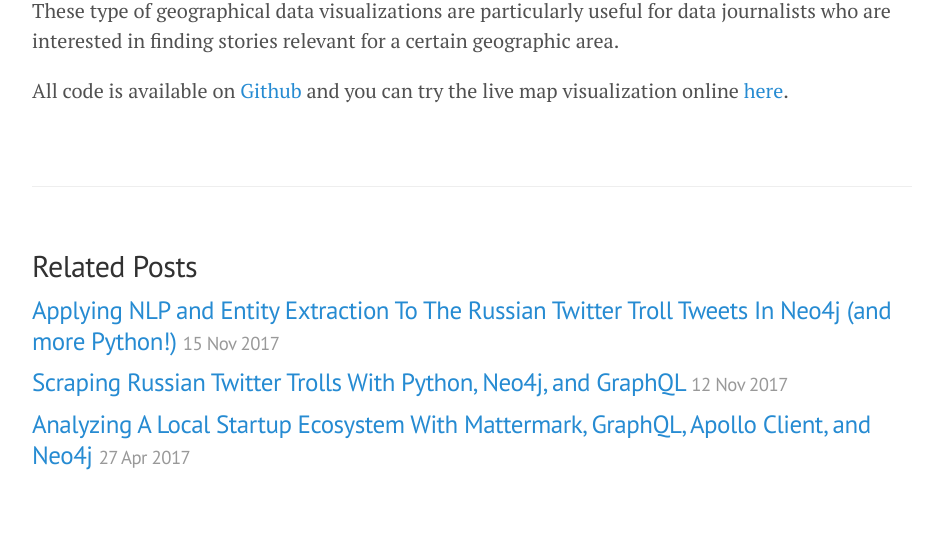
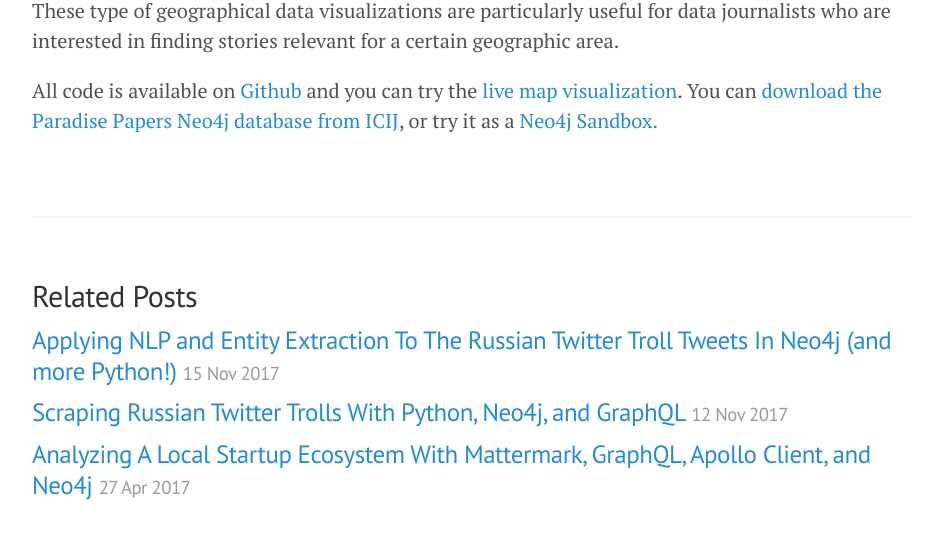
Before and after one commit to johnymontana/johnymontana.github.io, a Jekyll site: the page built from _posts/2017-11-28-geocoding-paradise-papers-neo4j-spatial-visualization.md, in a window 1280 px wide and 900 px high, scrolled down 14474 px, cut to the strip 339-878 px from the top of the window. Shown: the whole strip, without its empty margins (168-1111 px from the left). Built offline with Jekyll 4.4.1, drawn with Linux system fonts in a browser that asks for light colours; comment, search, counter and statistics services are not loaded.

Commit message:
add some links

```diff
--- a/_posts/2017-11-28-geocoding-paradise-papers-neo4j-spatial-visualization.md
+++ b/_posts/2017-11-28-geocoding-paradise-papers-neo4j-spatial-visualization.md
@@ -473,7 +473,7 @@ And we can also explore the markers to find officers and connected offshore lega
 These type of geographical data visualizations are particularly useful for data journalists who are interested in finding stories relevant for a certain geographic area.
 
 
-All code is available on [Github](https://github.com/johnymontana/pp-viz) and you can try the live map visualization online [here](http://www.lyonwj.com/pp-viz/heatmap/).
+All code is available on [Github](https://github.com/johnymontana/pp-viz) and you can try the [live map visualization](http://www.lyonwj.com/pp-viz/heatmap/). You can [download the Paradise Papers Neo4j database from ICIJ](https://offshoreleaks.icij.org/pages/database), or try it as a [Neo4j Sandbox.](https://neo4j.com/sandbox-v2/)
 
 <meta name="twitter:card" content="summary_large_image">
 <meta name="twitter:site" content="@lyonwj">
```
